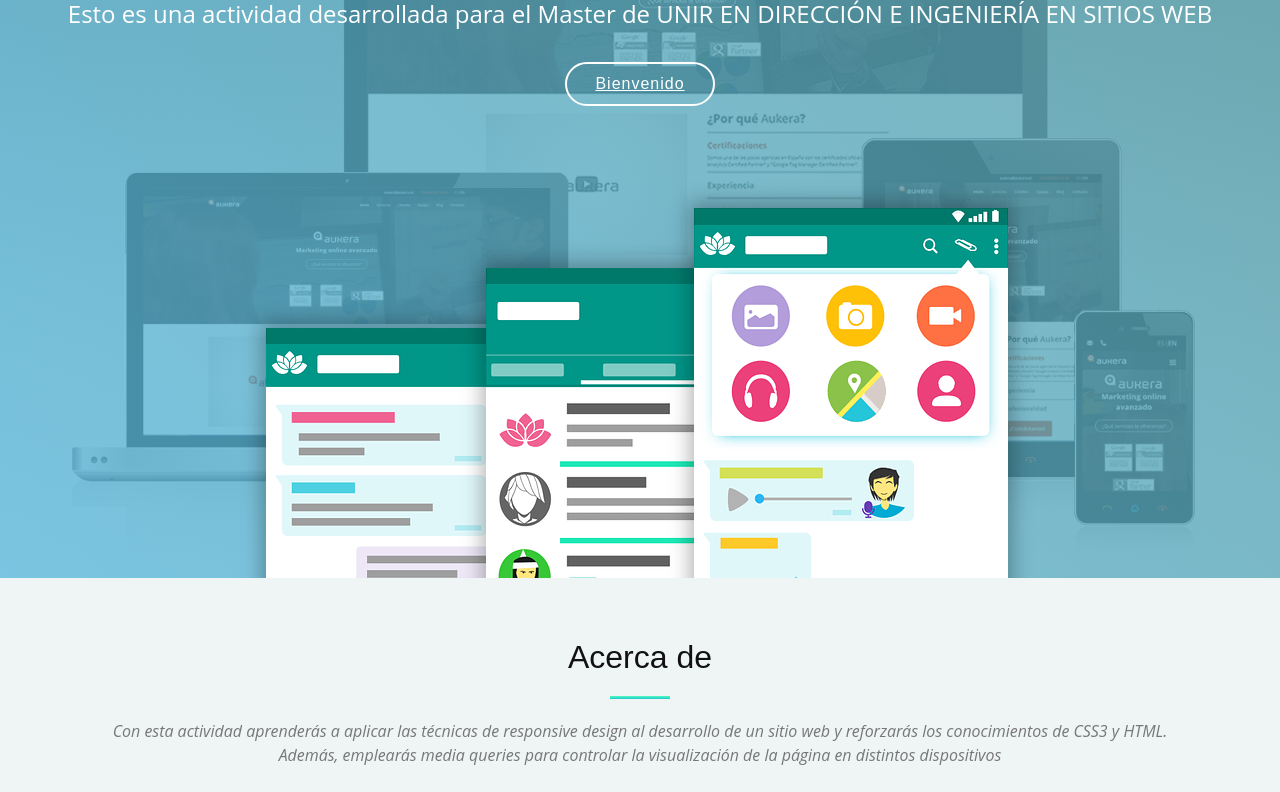
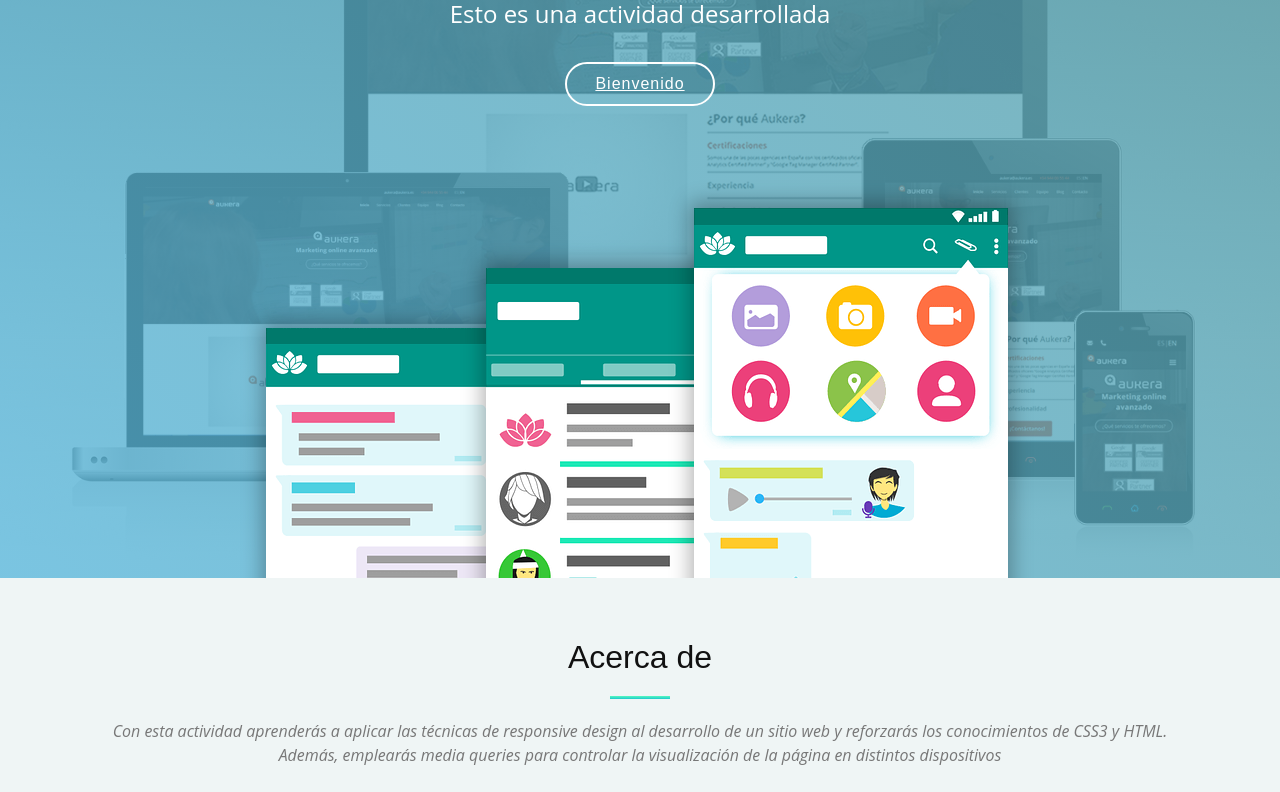
Before and after one commit to UserFlores/WebEstatico, a plain HTML site: page index.html in a window 1280 px wide. Shown: the part 222-1014 px from the top of the page. Drawn offline with Linux system fonts and the light colour scheme; files whose address does not match are found by name.

Commit message:
modificacion index html

```diff
--- a/index.html
+++ b/index.html
@@ -61,7 +61,7 @@
   <section id="intro">
     <div class="intro-text">
       <h2>Aprendiendo sobre el diseño responsive</h2>
-      <p>Esto es una actividad desarrollada para el Master de UNIR EN DIRECCIÓN E INGENIERÍA EN SITIOS WEB</p>
+      <p>Esto es una actividad desarrollada</p>
       <a href="#about" class="btn-get-started scrollto">Bienvenido</a>
     </div>
     <div class="product-screens">
```
